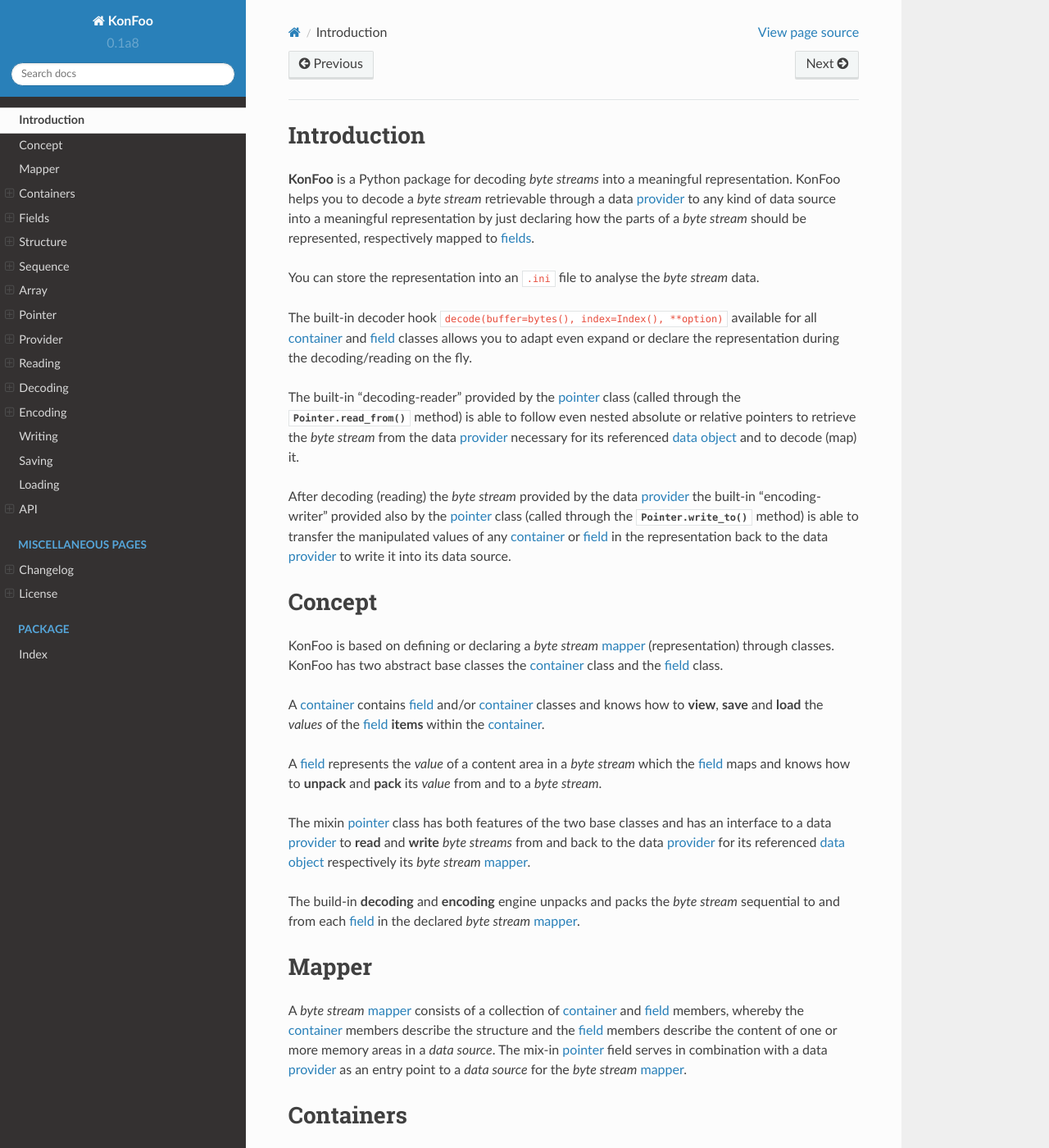
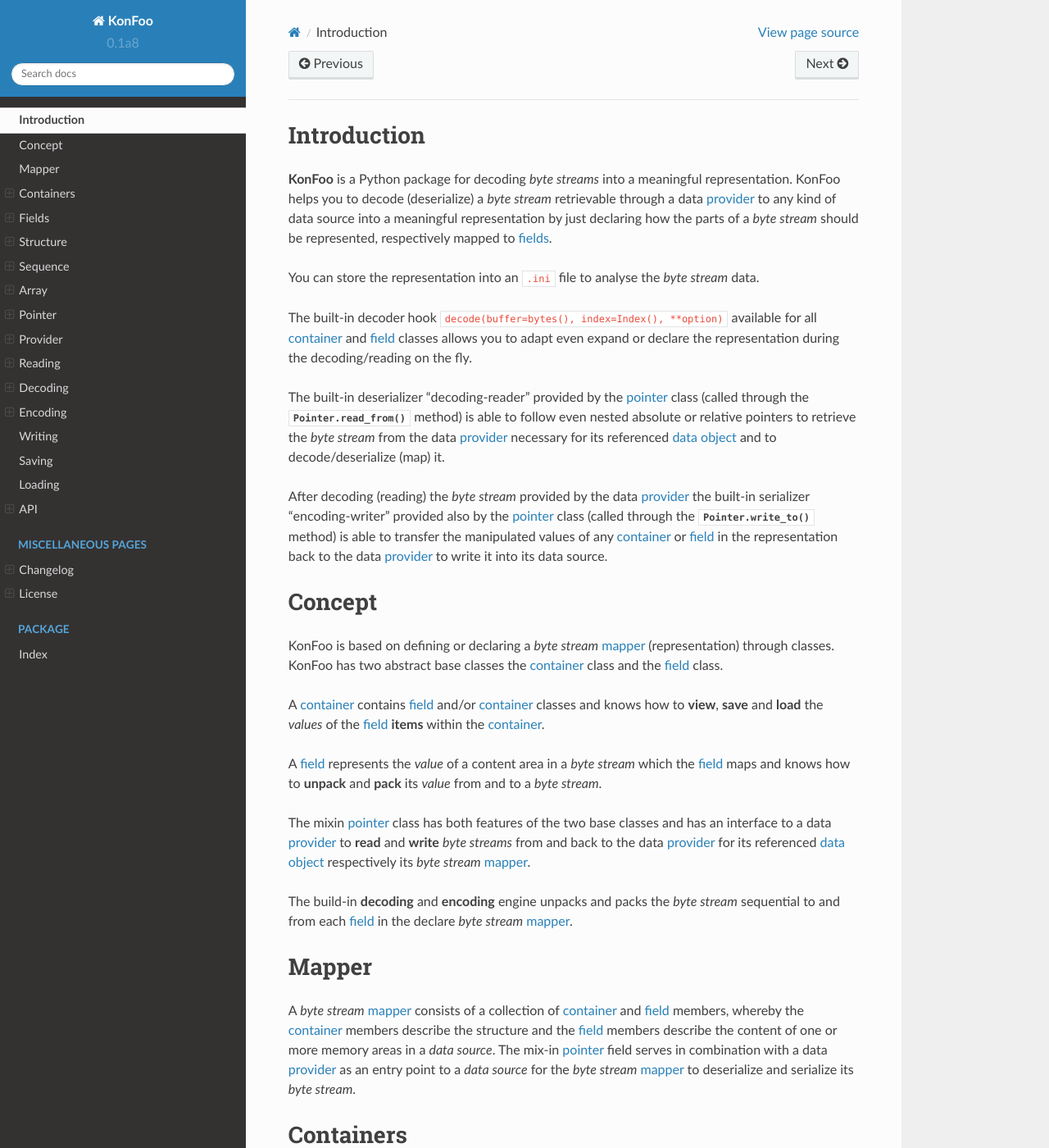
Before and after one commit to JoeVirtual/KonFoo, a Sphinx documentation site: the page built from docs/concept.rst, in a window 1280 px wide and 1400 px high. Shown: the whole window at 82% size. Built offline with Sphinx 7.4.7 and the Read the Docs theme 2.0.0, drawn with Linux system fonts in a browser that asks for light colours.

Commit message:
Documentation updated.

```diff
--- a/docs/concept.rst
+++ b/docs/concept.rst
@@ -13,10 +13,10 @@
 ============
 
 **KonFoo** is a Python package for decoding *byte streams* into a meaningful
-representation. KonFoo helps you to decode a *byte stream* retrievable through
-a data :ref:`provider <provider>` to any kind of data source into a
-meaningful representation by just declaring how the parts of a *byte stream*
-should be represented, respectively mapped to :ref:`fields <field>`.
+representation. KonFoo helps you to decode (deserialize) a *byte stream*
+retrievable through a data :ref:`provider <provider>` to any kind of data source
+into a meaningful representation by just declaring how the parts of a *byte
+stream* should be represented, respectively mapped to :ref:`fields <field>`.
 
 You can store the representation into an ``.ini`` file to analyse the
 *byte stream* data.
@@ -25,18 +25,18 @@
 available for all `container`_ and `field`_ classes allows you to adapt even
 expand or declare the representation during the decoding/reading on the fly.
 
-The built-in "decoding-reader" provided by the :ref:`pointer <pointer>` class
-(called through the :meth:`Pointer.read_from` method) is able to follow even
-nested absolute or relative pointers to retrieve the *byte stream* from the
-data :ref:`provider <provider>` necessary for its referenced :ref:`data object
-<data object>` and to decode (map) it.
+The built-in deserializer "decoding-reader" provided by the :ref:`pointer
+<pointer>` class (called through the :meth:`Pointer.read_from` method) is able
+to follow even nested absolute or relative pointers to retrieve the *byte
+stream* from the data :ref:`provider <provider>` necessary for its referenced
+:ref:`data object <data object>` and to decode/deserialize (map) it.
 
 After decoding (reading) the *byte stream* provided by the data :ref:`provider
-<provider>` the built-in "encoding-writer" provided also by the :ref:`pointer
-<pointer>` class (called through the :meth:`Pointer.write_to` method) is able
-to transfer the manipulated values of any `container`_ or `field`_ in the
-representation back to the data :ref:`provider <provider>` to write it into
-its data source.
+<provider>` the built-in serializer "encoding-writer" provided also by the
+:ref:`pointer <pointer>` class (called through the :meth:`Pointer.write_to`
+method) is able to transfer the manipulated values of any `container`_ or
+`field`_ in the representation back to the data :ref:`provider <provider>` to
+write it into its data source.
 
 Concept
 =======
@@ -60,10 +60,8 @@
 stream* `mapper`_.
 
 The build-in **decoding** and **encoding** engine unpacks and packs the *byte
-stream* sequential to and from each `field`_ in the declared *byte
-stream* `mapper`_.
-
-
+stream* sequential to and from each `field`_ in the declare *byte stream*
+`mapper`_.
 
 
 .. _mapper:
@@ -76,7 +74,7 @@
 members describe the content of one or more memory areas in a *data source*.
 The mix-in :ref:`pointer <pointer>` field serves in combination with a data
 :ref:`provider <provider>` as an entry point to a *data source* for the *byte
-stream* `mapper`_.
+stream* `mapper`_ to deserialize and serialize its *byte stream*.
 
 
 .. _container:
```
Also changed, not shown: README.md (+5 -4 lines), docs/index.rst (+5 -4 lines), docs/structure.rst (+10 -8 lines).
